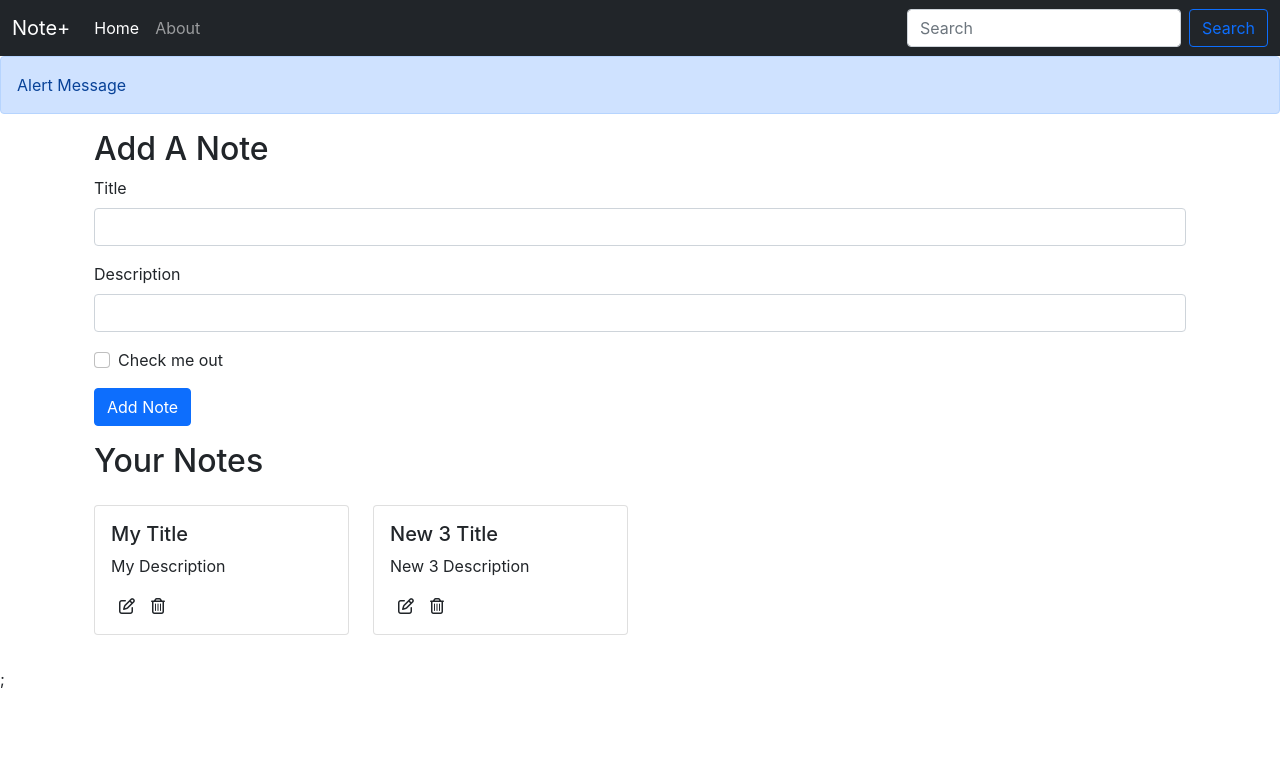
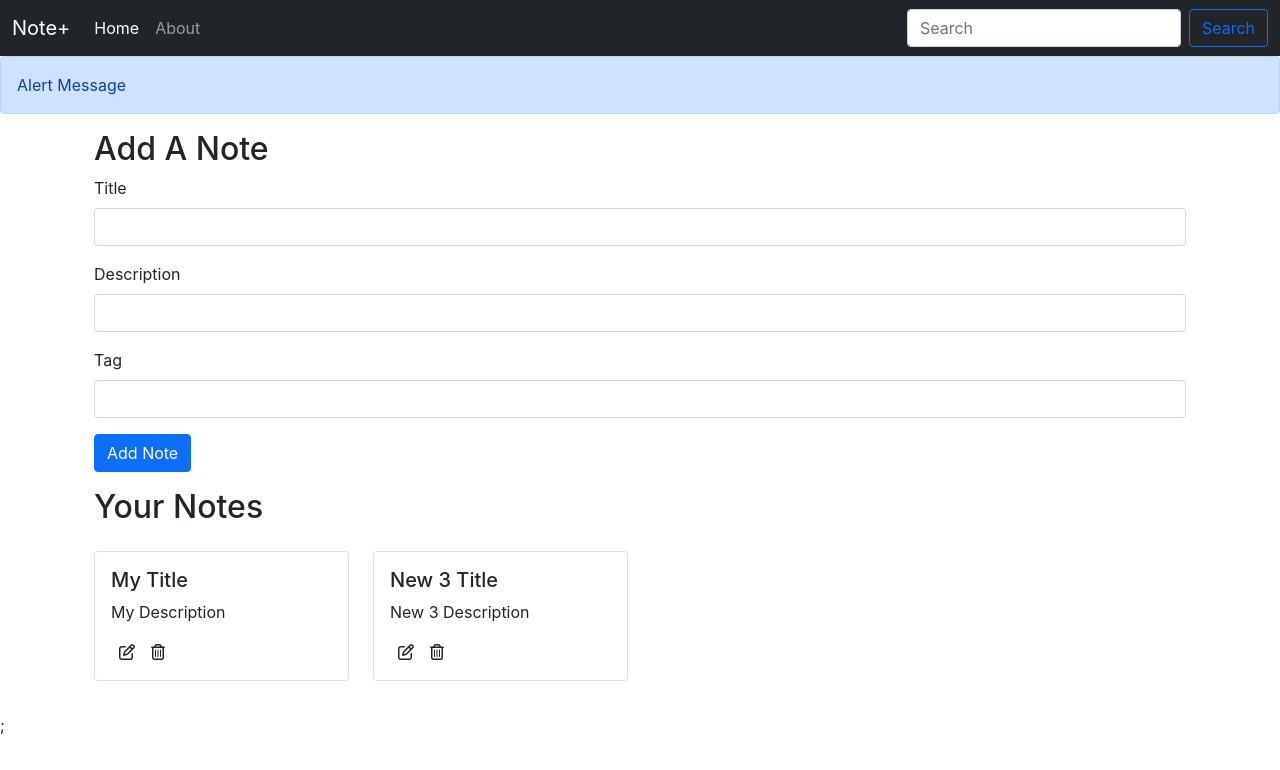
Before and after one commit to Darsh098/NotePlus-MERN, a React (Create React App) app: page / in a window 1280 px wide. Shown: the top 770 px of the page. Built offline with nearby package versions, Linux system fonts and the light colour scheme; the HTML template or start-up script is replaced by a standard one.

Commit message:
Added TextBox For Note Tag

```diff
--- a/src/Components/AddNote.js
+++ b/src/Components/AddNote.js
@@ -28,9 +28,9 @@ const AddNote = () => {
                     <label htmlFor="description" className="form-label">Description</label>
                     <input type="text" className="form-control" id="description" name="description" onChange={onChange} />
                 </div>
-                <div className="mb-3 form-check">
-                    <input type="checkbox" className="form-check-input" id="exampleCheck1" />
-                    <label className="form-check-label" htmlFor="exampleCheck1">Check me out</label>
+                <div className="mb-3">
+                    <label htmlFor="tag" className="form-label">Tag</label>
+                    <input type="text" className="form-control" id="tag" name="tag" onChange={onChange} />
                 </div>
                 <button type="submit" className="btn btn-primary" onClick={handleClick}>Add Note</button>
             </form>
```
